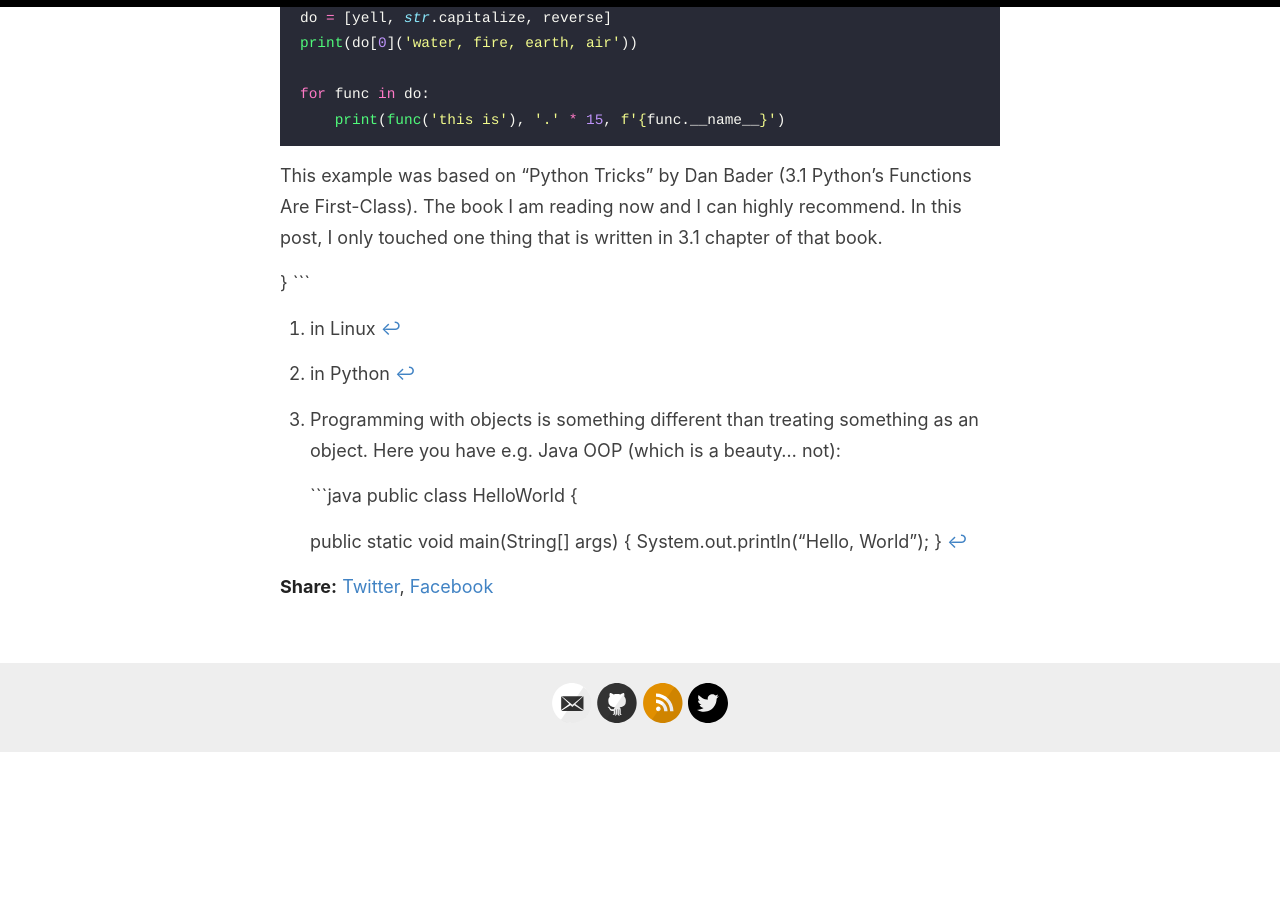
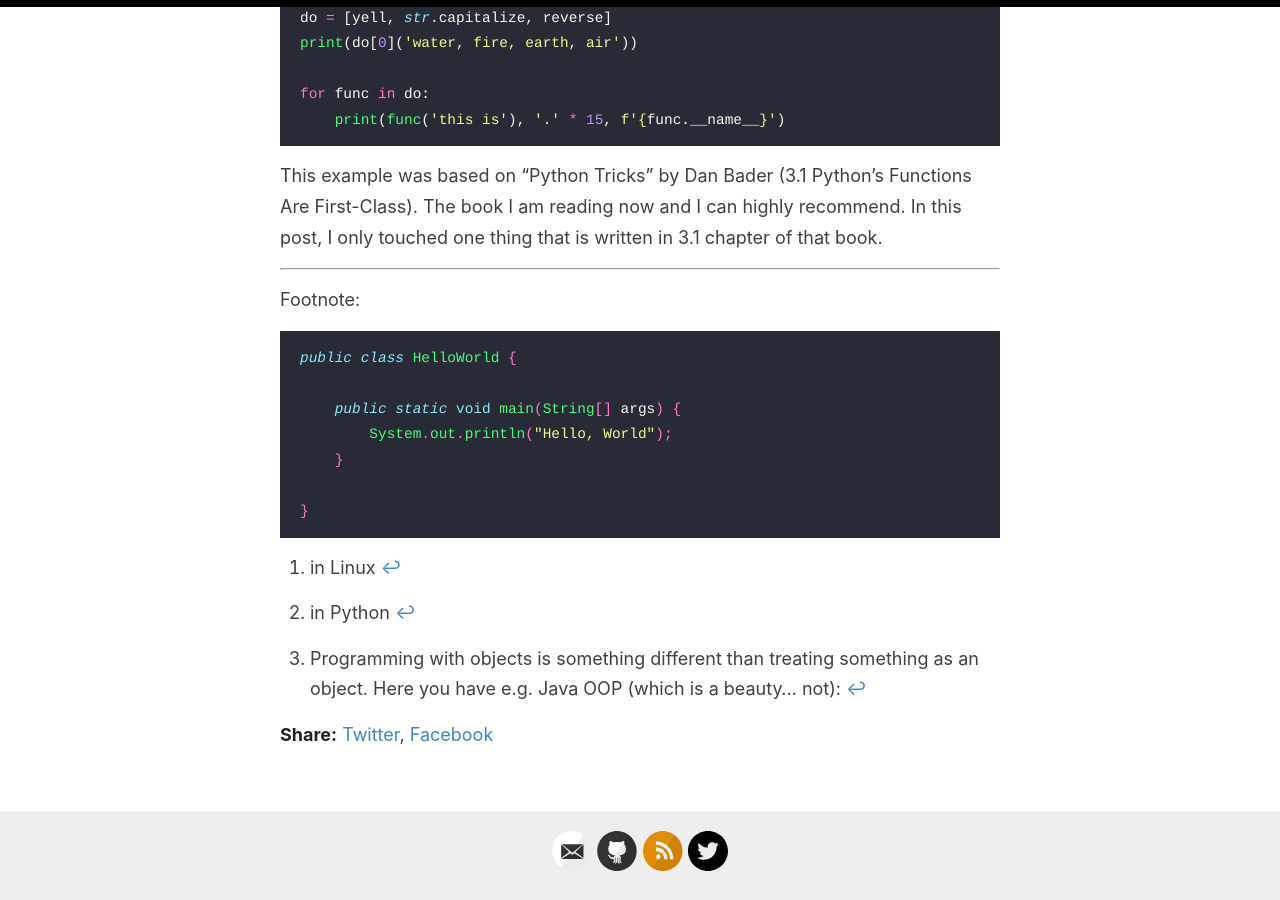
Before and after one commit to elderlybeginner/blog, a Jekyll site: the page built from _posts/2019-11-24-object_beauty.md, in a window 1280 px wide and 900 px high, scrolled down 718 px. Built offline with Jekyll 4.4.1, drawn with Linux system fonts in a browser that asks for light colours; before the commit the page ends 1471 px from its top, so only the background shows below that; some of the changed lines change nothing that is shown.

Commit message:
styling correction

````diff
--- a/_posts/2019-11-24-object_beauty.md
+++ b/_posts/2019-11-24-object_beauty.md
@@ -32,7 +32,11 @@
 [^python]: in Python
 [^java]: Programming with objects is something different than treating something as an object. Here you have e.g. Java OOP (which is a beauty... not):
 
-	```java
+----
+
+Footnote:
+
+```java
 public class HelloWorld {
 
     public static void main(String[] args) {
@@ -40,4 +44,4 @@
     }
 
 }
-	```
+```
````
